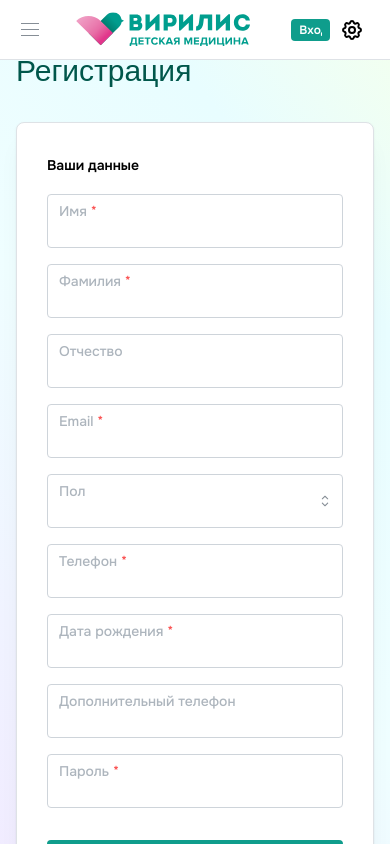
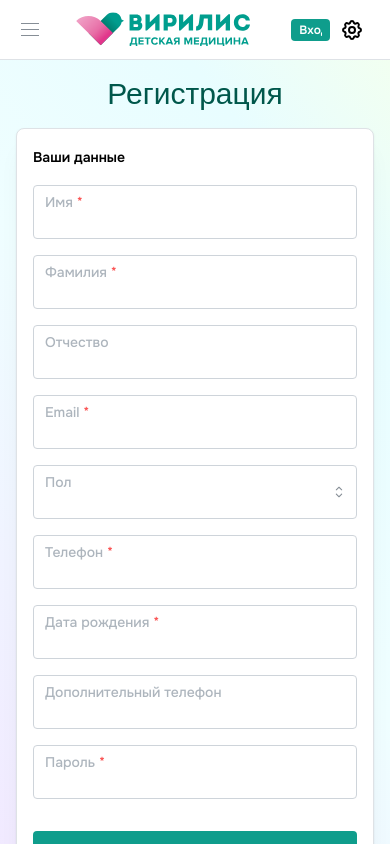
Before and after one commit to warum48/med-next, a Next.js app: page /registration in a window 390 px wide. Shown: the top 844 px of the page. Built offline with nearby package versions, Linux system fonts and the light colour scheme.

Commit message:
reg, mobile layout

```diff
--- a/components/Buttons/StyledButton.module.css
+++ b/components/Buttons/StyledButton.module.css
@@ -1,10 +1,10 @@
 .intro_second {
   border-radius: 100px;
   background-color: var(--mantine-color-virilis-pink);
-    padding-left: rem(50);
-    padding-right: rem(50);
+    padding-left: rem(36);
+    padding-right: rem(36);
   /*  font-family: `Greycliff CF, ${theme.fontFamily}`,*/
-    font-size: rem(22);
+    font-size: rem(16);
     transition: all .4s;
 
    /*[theme.fn.smallerThan('md')]: { */
--- /dev/null
+++ b/components/Containers/FormPaper.tsx
@@ -0,0 +1,8 @@
+import { Paper } from "@mantine/core";
+import { TChildren } from "./InnerPageContainer";
+
+export const FormPaper = ({ children }: TChildren) => {
+    return(
+        <Paper withBorder shadow="md" p={{base: 'md', md: 'xl'}} mt={{base: 'md', md: 'md'}} radius="md">{children}</Paper>
+    )
+}
--- a/components/Errors/ErrorMessage.tsx
+++ b/components/Errors/ErrorMessage.tsx
@@ -21,8 +21,8 @@ export function ErrorMessage({ detail='', code = -1, refetch, networkStatus }: T
         <Text size="xs"  color='dimmed'
        // ta="center"
         >
-        Ошибка загрузки,  проверьте соединени с интернетом
-        <br /> и повторите попытку
+        Ошибка загрузки,  проверьте соединени с&nbsp;интернетом
+         и&nbsp;повторите попытку
         </Text>
           {refetch && (
             <Anchor
--- a/components/TextBlocks/TextBlocks.tsx
+++ b/components/TextBlocks/TextBlocks.tsx
@@ -174,13 +174,14 @@ export const Title4_main = ({ children }: TChildren) => {
   );
 };
 
-export const Title1_main = ({ children, ...props }: TitleProps) => {
+export const Title1_main = ({ children, ...props }: TChildren & TAnyFields) => {
   //TChildren & TAnyFields) => {
   //const { classes, theme } = useHeadersStyles();
   const theme = useMantineTheme();
   return (
-    <Title  {...props}>
+
       <Text
+     // ta="center"
        // className={classes.title}
         className={classes.title1 + ' ' +  alegreya.className}
         component="span"
@@ -189,11 +190,11 @@ export const Title1_main = ({ children, ...props }: TitleProps) => {
         //gradient={{ from: 'DeepPink', to: 'pink' }}
         //gradient={{ from: '#01868a', to: '#0ee57d' }}
         c={theme.other.virilisDarkGreen} //Dark
-
+       {...props}
       >
         {children}
       </Text>
-    </Title>
+
   );
 };
 
--- a/components/_maincomponents/Intro.tsx
+++ b/components/_maincomponents/Intro.tsx
@@ -12,8 +12,6 @@ import * as React from 'react';
 import { StyledButton } from '../Buttons/StyledButton';
 import classes from './Intro.module.css';
 import { alegreya, alegreya_bold } from '@/global/Fonts';
-
-
 
 export const Intro = () => {
   const { colorScheme, setColorScheme } = useMantineColorScheme();
--- a/components/_registration/CodeConfirm.tsx
+++ b/components/_registration/CodeConfirm.tsx
@@ -16,6 +16,7 @@ import { confirmationCodeVar, flashCallCodeVar, phoneNumberVar } from '@/apollo/
 import { REGISTRATION_FLASH_CALL_CODE } from '@/apollo/queries/accounts/mutations/registrationFlashCallCode';
 import { FloatingLabelInputMask } from '../Inputs/FloatingLabelInputMask';
 import { TextInfo, Title1_main } from '../TextBlocks/TextBlocks';
+import { FormPaper } from '../Containers/FormPaper';
 //import { TextInfo, Title1_main } from '../../_styles/headers';
 //import { FloatingLabelInputMask } from '../../components/Inputs/FloatingLabelInputMask';
 //import { FastCommentBlock } from '../../components/FastComment/FastCommentBlock';
@@ -95,11 +96,11 @@ export function CodeConfirm({ setStep }: TCodeConfirmProps): JSX.Element {
   return (
     <>
       <Container size={360} my={40}>
-        <Title1_main
+      <Group grow><Title1_main ta="center"
         //align="center"
-        >Введите код подтверждения</Title1_main>
+        >Введите код подтверждения</Title1_main></Group>
 
-        <Paper withBorder shadow="md" p={30} mt={30} radius="md">
+        <FormPaper>
           <form onSubmit={form.onSubmit((values) => onSubmit(values))}>
             <FloatingLabelInputMask
               label="Код из смс"
@@ -121,8 +122,10 @@ export function CodeConfirm({ setStep }: TCodeConfirmProps): JSX.Element {
               Далее
             </Button>
           </form>
+          {error &&
           <ErrorMessage detail={data?.registrationFlashCallCode?.details} />
-        </Paper>
+}
+        </FormPaper>
       </Container>
       {/*<FastCommentBlock />*/}
     </>
--- a/components/_registration/RegForm.tsx
+++ b/components/_registration/RegForm.tsx
@@ -45,6 +45,7 @@ import { TRegStep } from '@/app/registration/page';
 import { patientRegistrationInitValue, patientRegistrationVar, phoneNumberVar } from '@/apollo/state/Registration';
 import { PATIENT_REGISTRATION } from '@/apollo/queries/accounts/mutations/patientRegistration';
 import { FloatingLabelSelect } from '../Inputs/FloatingLabelSelect';
+import { FormPaper } from '../Containers/FormPaper';
 //import {formatDateRuToNormal} from
 
 type TRegFormProps = { //<T>
@@ -116,12 +117,13 @@ export function RegForm({ setStep }: TRegFormProps) { //<T><T>
   }, [data_reg]);
 
   return (
-    <Container size={500} mb={'xl'}>
-      <Title1_main
+    <Container size={500} mb={40} pt={{base: 'xl', md: '0'}} >
+     <Group grow> <Title1_main
       //align="center"
-      >Регистрация</Title1_main>
+      ta="center"
+      >Регистрация</Title1_main></Group>
 
-      <Paper withBorder shadow="md" p={30} mt={30} radius="md">
+      <FormPaper>
         <form onSubmit={form.onSubmit((values) => onSubmit(values))}>
           {/*<TextInput label="Телефон" placeholder="you@yourmail.ru" required />*/}
           <TitleLabel>Ваши данные</TitleLabel>
@@ -183,8 +185,10 @@ export function RegForm({ setStep }: TRegFormProps) { //<T><T>
           </Button>
         </form>
        {/* <Text>{data_reg?.patientRegistration?.detail}</Text> */}
+       {error_reg &&
         <ErrorMessage detail={data_reg?.patientRegistration?.details} />
-      </Paper>
+       }
+      </FormPaper>
     </Container>
   );
 }
```
